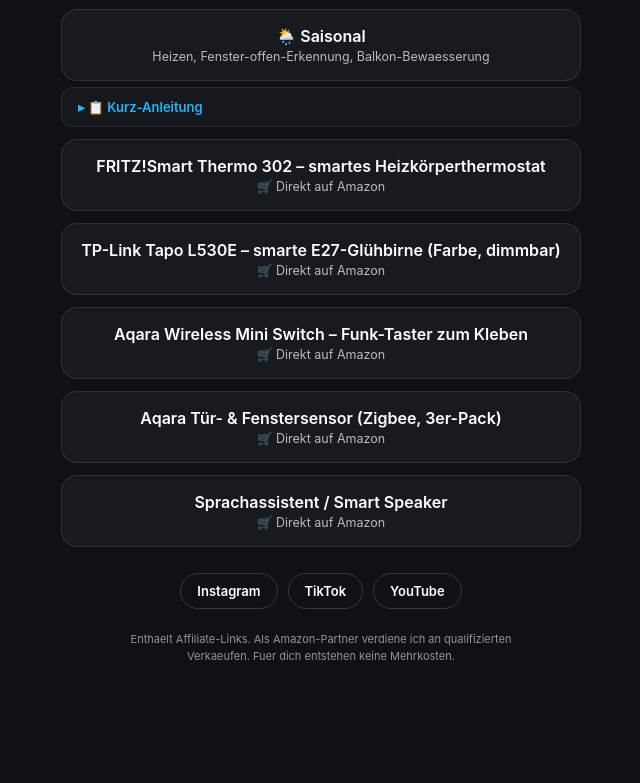
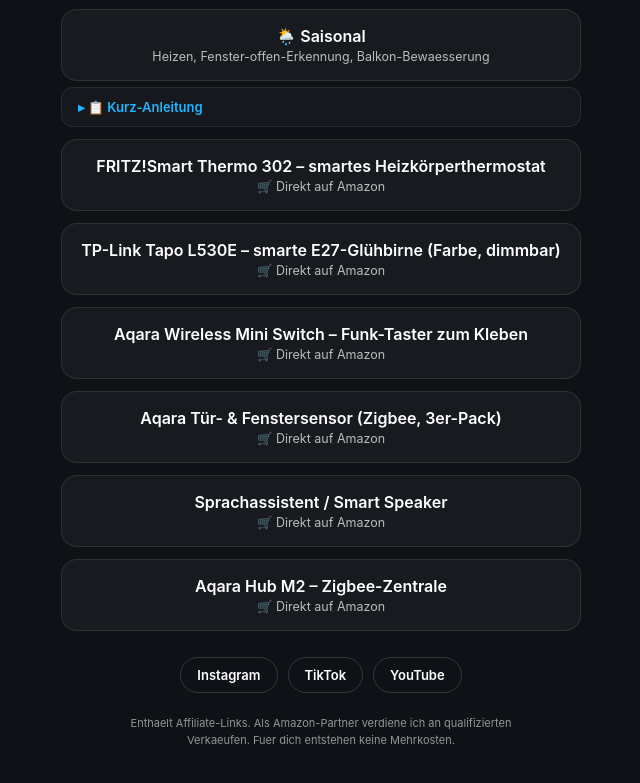
Before and after one commit to dhlabs4616/smarteszuhause, a plain HTML site: page index.html in a window 1280 px wide. Shown: the part 1358-2141 px from the top of the page, without its empty margins (319-959 px from the left). Before the commit the page ends 2081 px from the top, so only its background shows below. Drawn offline with Linux system fonts and the light colour scheme.

Commit message:
bio page: 2026-11-17

```diff
--- a/index.html
+++ b/index.html
@@ -199,6 +199,12 @@
           <span class="btn-sub">🛒 Direkt auf Amazon</span>
         </a>
       </div>
+      <div class="theme">
+        <a class="btn" href="https://www.amazon.de/dp/B08X23Z55L?tag=mayamatcha-21&amp;ascsubtag=sz_smart-hub" target="_blank" rel="noopener nofollow sponsored">
+          <span class="btn-label">Aqara Hub M2 – Zigbee-Zentrale</span>
+          <span class="btn-sub">🛒 Direkt auf Amazon</span>
+        </a>
+      </div>
     <nav class="socials">
         <a class="social" href="https://instagram.com/smarteszuhause" target="_blank" rel="noopener">Instagram</a>
         <a class="social" href="https://tiktok.com/@smarteszuhause" target="_blank" rel="noopener">TikTok</a>
```
